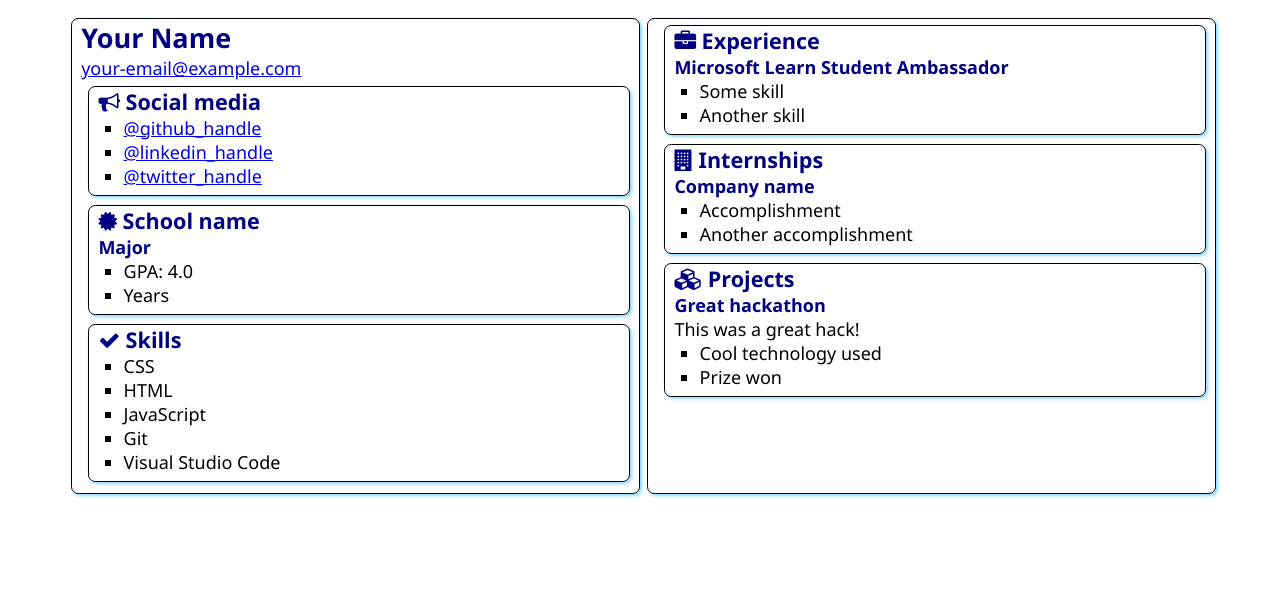
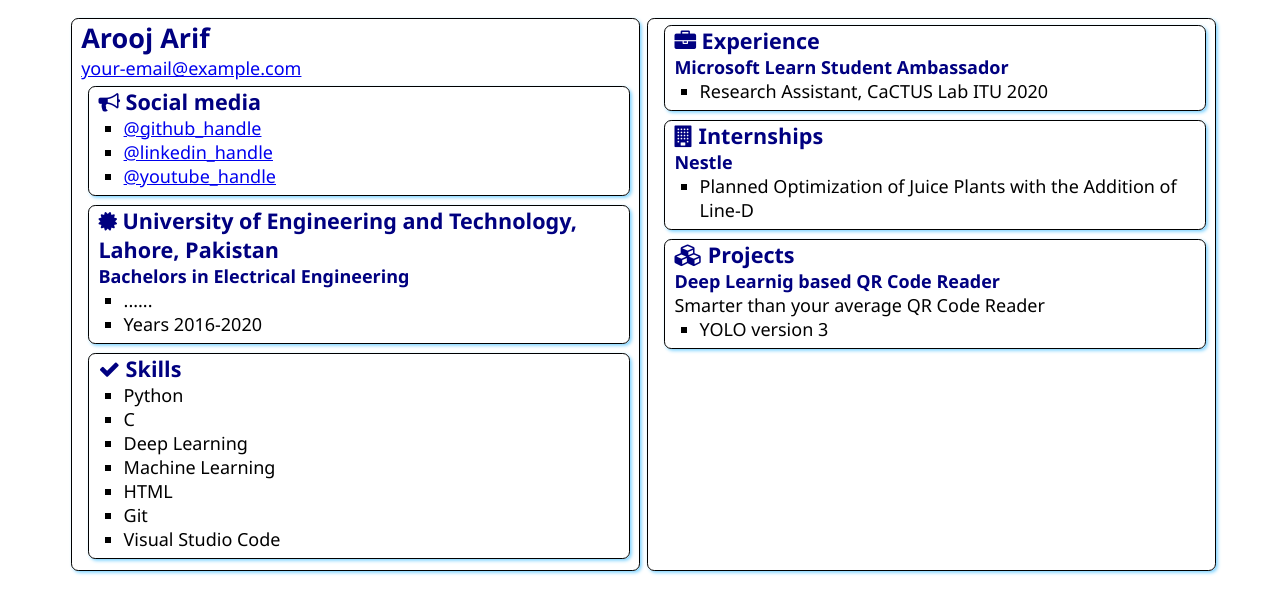
Before and after one commit to AroojArif12143/SATechnicalOnboarding, a plain HTML site: page src/index.html in a window 1280 px wide. Drawn offline with Linux system fonts and the light colour scheme.

Commit message:
Update index.html

```diff
--- a/src/index.html
+++ b/src/index.html
@@ -12,8 +12,8 @@
 <body>
     <main>
         <article class="box">
-            <h1>Your Name</h1>
-            <div><a href="mailto:your.email@example.com">your-email@example.com</a></div>
+            <h1>Arooj Arif</h1>
+            <div><a href="mailto:arooj.arif@studentambassadors.com">your-email@example.com</a></div>
 
             <section class="box">
                 <h2>
@@ -21,9 +21,9 @@
                     Social media
                 </h2>
                 <ul>
-                    <li><a href="https://github.com/<handle>">@github_handle</a></li>
-                    <li><a href="https://linkedin.com/in/<handle>">@linkedin_handle</a></li>
-                    <li><a href="https://twitter.com/<handle>">@twitter_handle</a></li>
+                    <li><a href="https://github.com/AroojArif12143">@github_handle</a></li>
+                    <li><a href="https://linkedin.com/in/arooj-arif-5133a1233/">@linkedin_handle</a></li>
+                    <li><a href="https://www.youtube.com/channel/UC4Iquh-ka0ISJsRdgDH36og/playlists">@youtube_handle</a></li>
                 </ul>
             </section>
 
@@ -31,12 +31,12 @@
                 <div class="education">
                     <h2>
                         <i class="fa fa-certificate" aria-hidden="true"></i>
-                        School name
+                        University of Engineering and Technology, Lahore, Pakistan
                     </h2>
-                    <h3>Major</h3>
+                    <h3>Bachelors in Electrical Engineering</h3>
                     <ul>
-                        <li>GPA: 4.0</li>
-                        <li>Years</li>
+                        <li>......</li>
+                        <li>Years 2016-2020</li>
                     </ul>
                 </div>
             </section>
@@ -47,9 +47,11 @@
                     Skills
                 </h2>
                 <ul>
-                    <li>CSS</li>
+                    <li>Python</li>
+                    <li>C</li>
+                    <li>Deep Learning</li>
+                    <li>Machine Learning</li>
                     <li>HTML</li>
-                    <li>JavaScript</li>
                     <li>Git</li>
                     <li>Visual Studio Code</li>
                 </ul>
@@ -63,8 +65,8 @@
                 </h2>
                 <h3>Microsoft Learn Student Ambassador</h3>
                 <ul>
-                    <li>Some skill</li>
-                    <li>Another skill</li>
+                    <li>Research Assistant, CaCTUS Lab ITU 2020</li>
+
                 </ul>
             </section>
             <section class="box">
@@ -73,10 +75,10 @@
                     Internships
                 </h2>
 
-                <h3>Company name</h3>
+                <h3>Nestle</h3>
                 <ul>
-                    <li>Accomplishment</li>
-                    <li>Another accomplishment</li>
+                    <li>Planned Optimization of Juice Plants with the Addition of Line-D</li>
+
                 </ul>
             </section>
             <section class="box">
@@ -85,11 +87,11 @@
                     Projects
                 </h2>
 
-                <h3>Great hackathon</h3>
-                <div>This was a great hack!</div>
+                <h3>Deep Learnig based QR Code Reader</h3>
+                <div>Smarter than your average QR Code Reader</div>
                 <ul>
-                    <li>Cool technology used</li>
-                    <li>Prize won</li>
+                    <li>YOLO version 3</li>
+
                 </ul>
             </section>
         </article>
```
